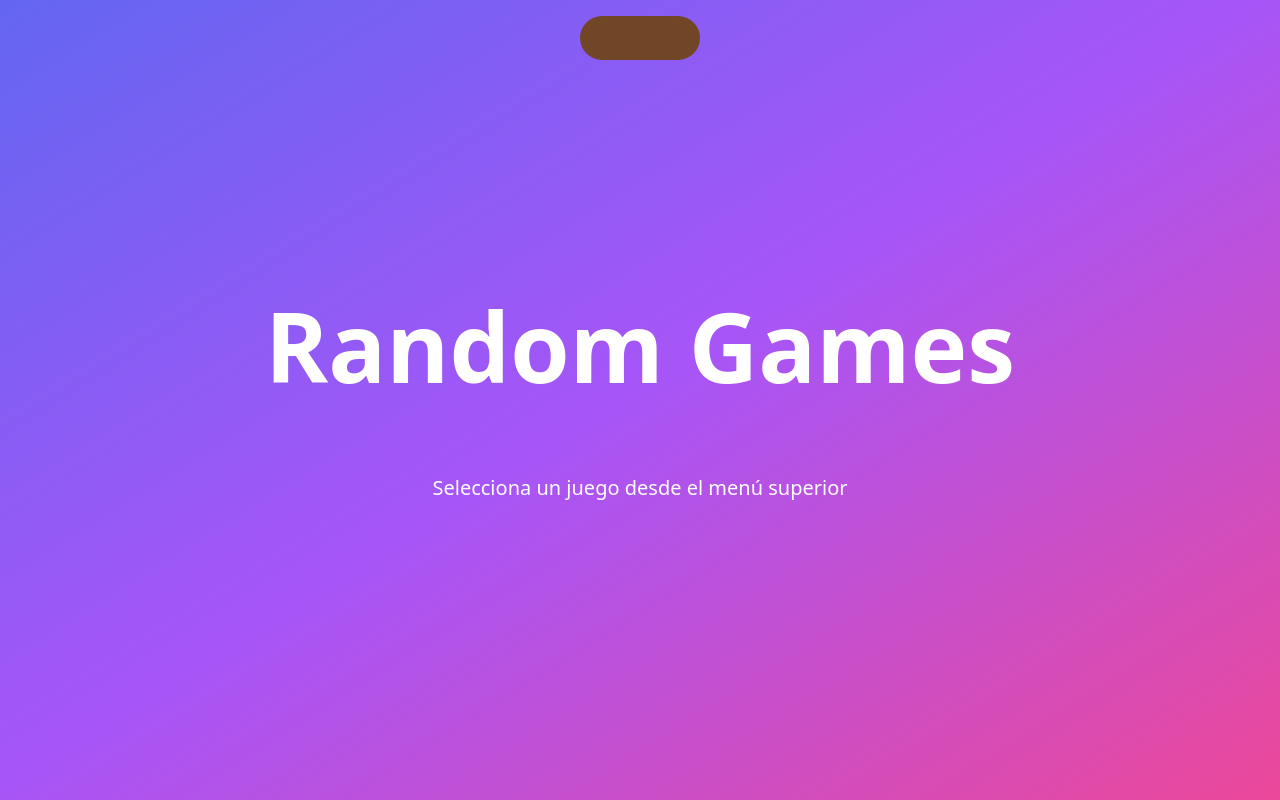
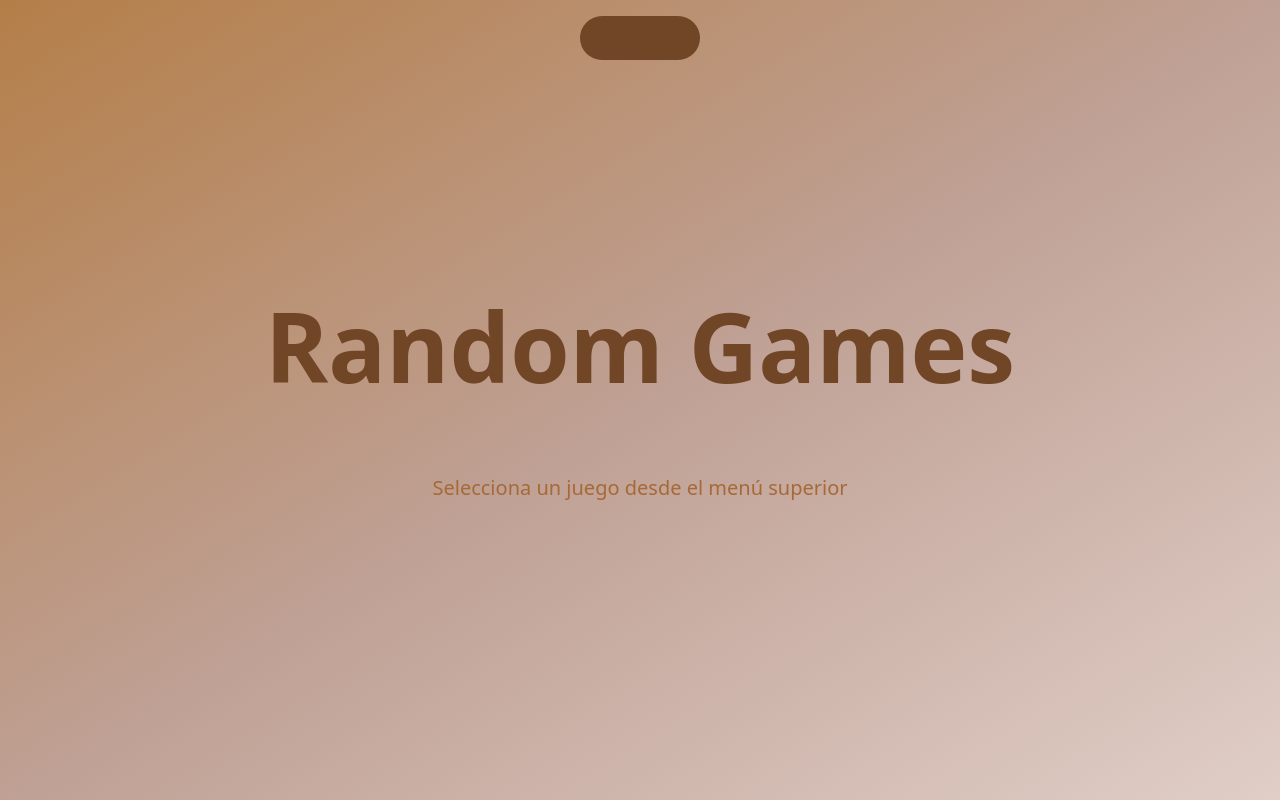
Before and after one commit to AzalDevX/random-wheel, an Astro site: page / in a window 1280 px wide. Built offline with nearby package versions, Linux system fonts and the light colour scheme; Astro itself is replaced by a stand-in of ours.

Commit message:
Update index.astro

```diff
--- a/src/pages/index.astro
+++ b/src/pages/index.astro
@@ -4,8 +4,8 @@ import Layout from '../layouts/Layout.astro';
 ---
 
 <Layout title="Random Games">
-	<div class="min-h-screen bg-gradient-to-br from-indigo-500 via-purple-500 to-pink-500 p-8 flex flex-col items-center justify-center">
-		<h1 class="text-4xl md:text-8xl font-bold text-white mb-20 text-center">Random Games</h1>
-		<p class="text-xl text-white text-center">Selecciona un juego desde el menú superior</p>
+	<div class="min-h-screen bg-gradient-to-br from-chocolate-500 via-beige-500 to-beige-300 p-8 flex flex-col items-center justify-center">
+		<h1 class="text-4xl md:text-8xl font-bold text-chocolate-800 mb-20 text-center">Random Games</h1>
+		<p class="text-xl text-chocolate-600 text-center">Selecciona un juego desde el menú superior</p>
 	</div>
 </Layout>
```
